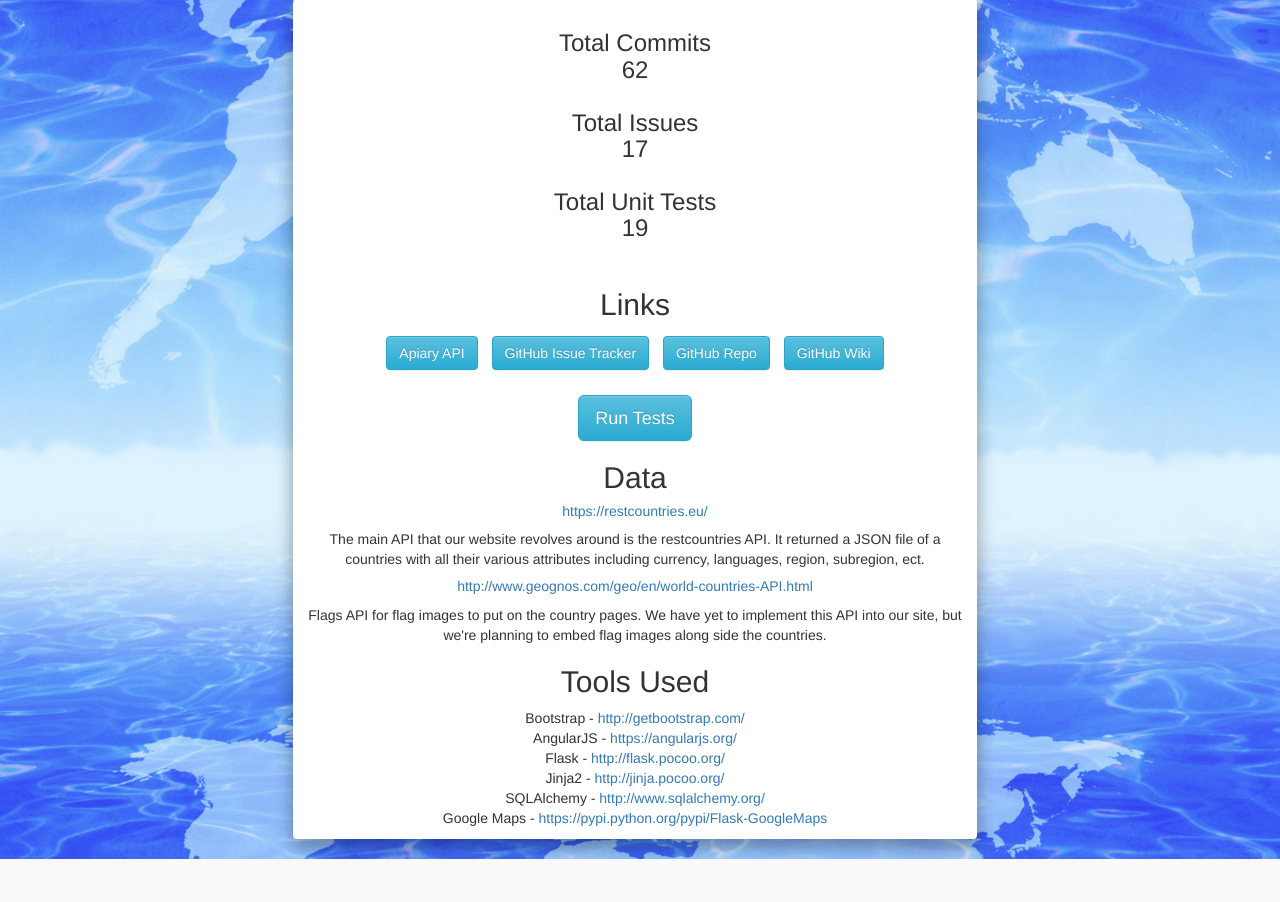
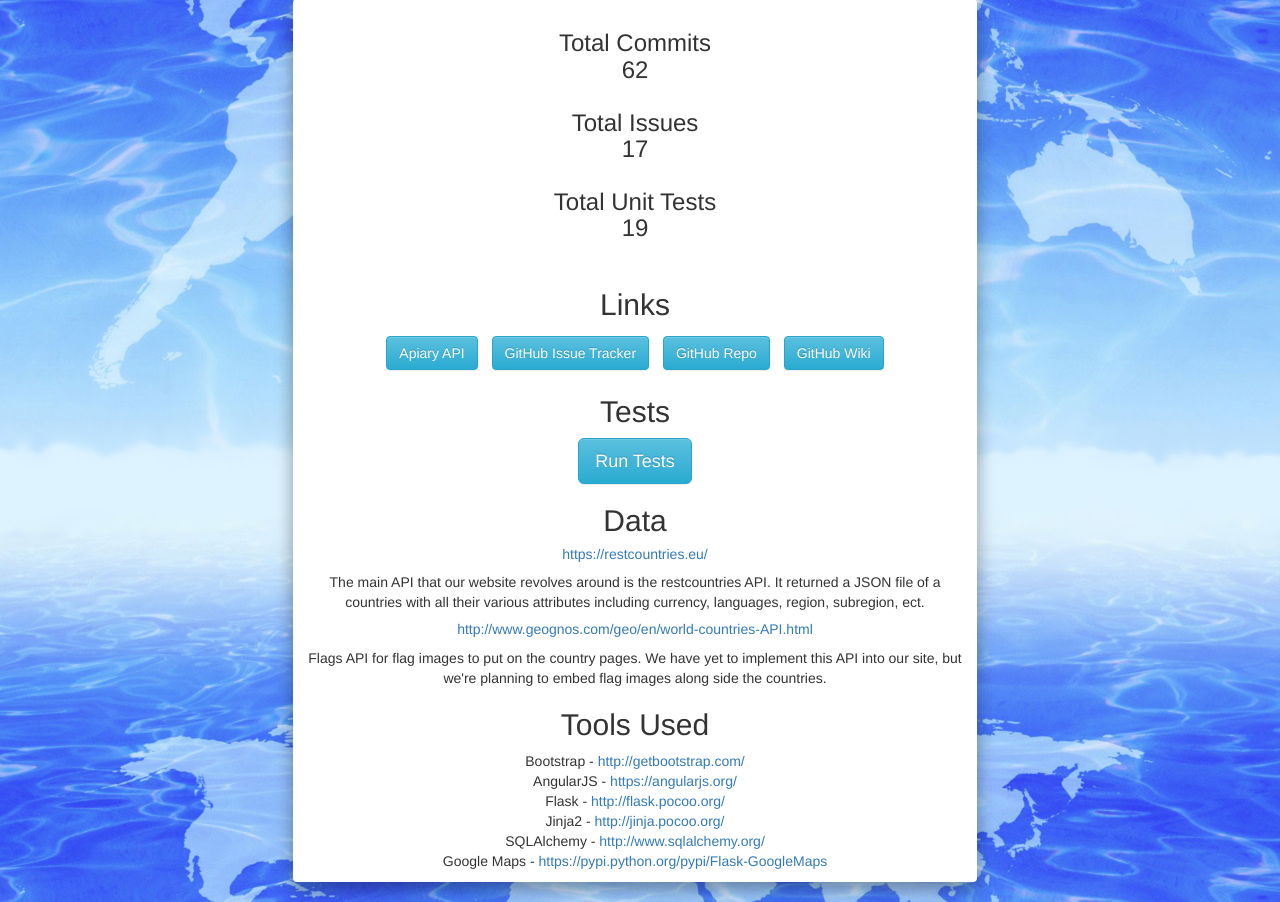
Before and after one commit to asterales/cs373-idb, a Flask app: page /about in a window 1280 px wide. Shown: the part 1252-2154 px from the top of the page. Before the commit the page ends 2111 px from the top, so only its background shows below. Run offline with Flask 2, Linux system fonts and the light colour scheme; parts of the project's set-up code (start-up, migrations or seed data) failed here and were passed over; some libraries are stand-ins or nearby versions.

Commit message:
fixed typo in about.html

```diff
--- a/app/templates/about.html
+++ b/app/templates/about.html
@@ -116,7 +116,7 @@ Internet Country Database
       <a href="https://github.com/asterales/cs373-idb" class="btn btn-info infobutton" role="button">GitHub Repo</a>
       <a href="https://github.com/asterales/cs373-idb/wiki" class="btn btn-info infobutton" role="button">GitHub Wiki</a>
       <br>
-      <br>
+      <h2 class="text-center">Tests</h2>
       <!-- Trigger the modal with a button -->
       <button type="button" class="btn btn-info btn-lg" data-toggle="modal" data-target="#myModal">Run Tests</button>
 
```
